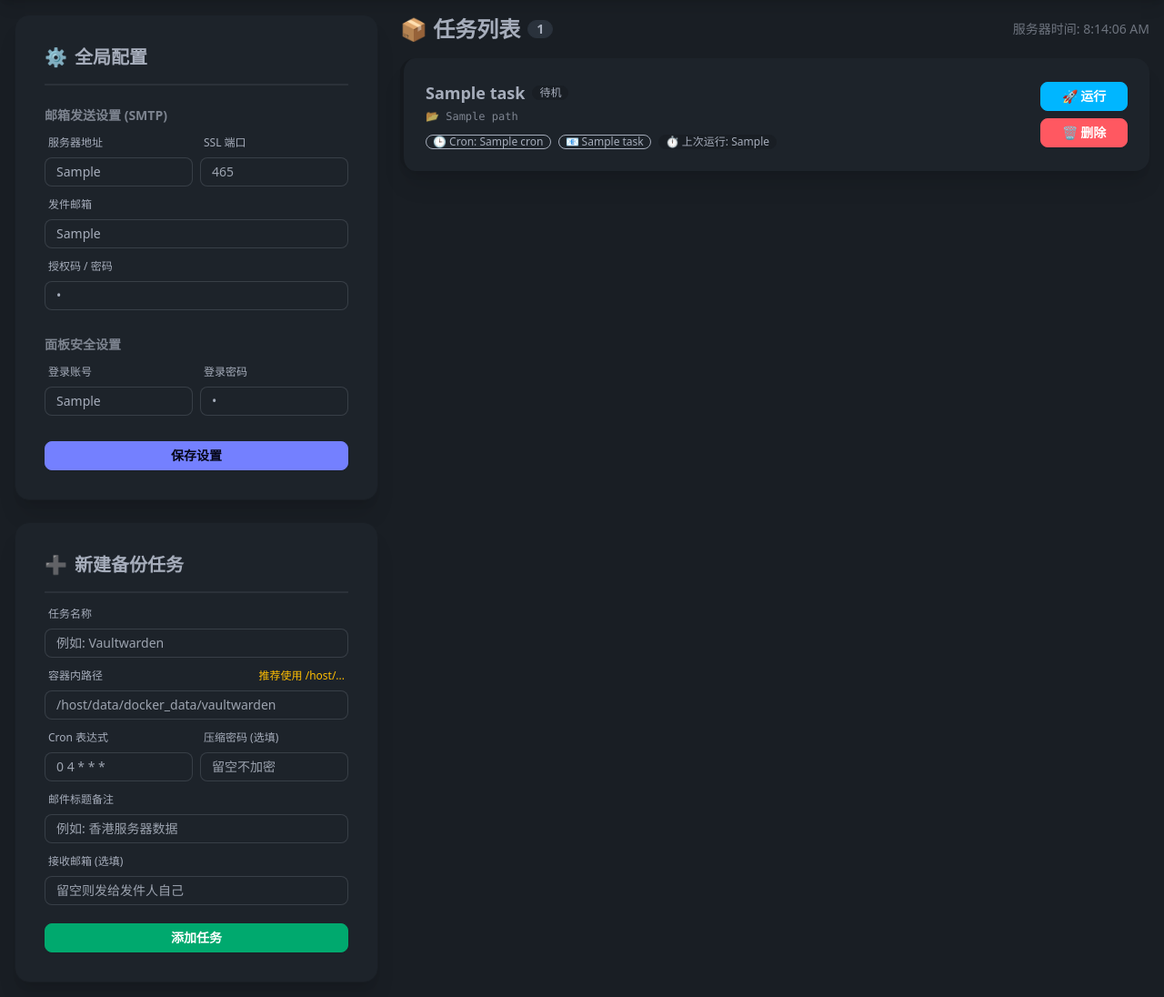
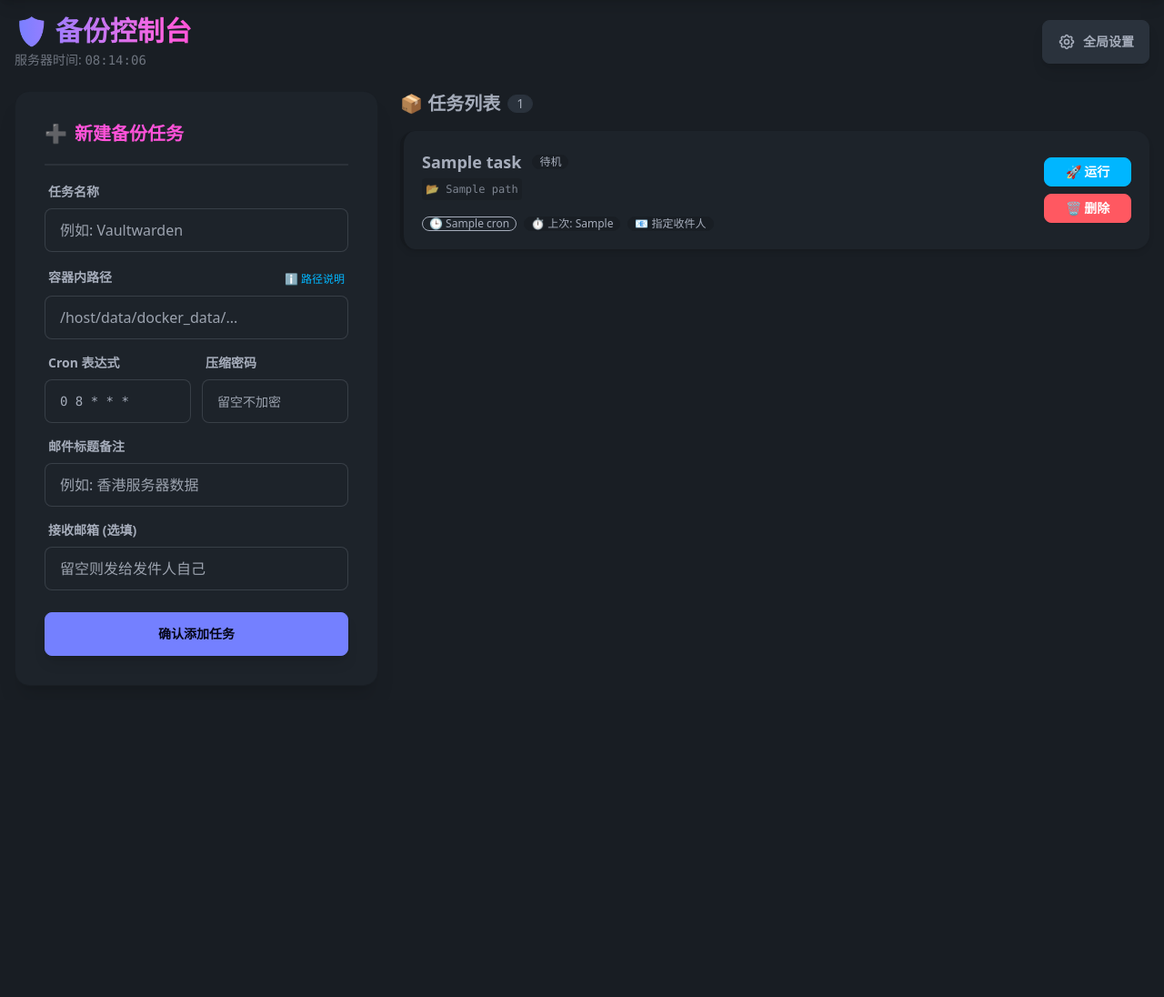
Before and after one commit to workerspages/mail-backup, a FastAPI app: template app/templates/dashboard.html in a window 1280 px wide. Shown: the part 64-1160 px from the top of the page at 91% size. After the commit the page ends 785 px from the top, so only its background shows below. Run offline with FastAPI, Linux system fonts and the light colour scheme; the template is opened without the code that fills it: most values are stand-ins (such as "Sample title", 1, 10 or a date in 2020); parts of the project's set-up code (start-up, migrations or seed data) failed here and were passed over; some libraries are stand-ins or nearby versions.

Commit message:
Update dashboard.html

```diff
--- a/app/templates/dashboard.html
+++ b/app/templates/dashboard.html
@@ -1,30 +1,178 @@
 {% extends "base.html" %}
 {% block content %}
+
+<!-- 顶部导航栏 / 标题区域 -->
+<div class="flex flex-col md:flex-row justify-between items-center mb-6 gap-4">
+    <div>
+        <h1 class="text-3xl font-extrabold bg-clip-text text-transparent bg-gradient-to-r from-primary to-secondary">
+            🛡️ 备份控制台
+        </h1>
+        <p class="text-sm opacity-60 mt-1">
+            服务器时间: <span id="clock" class="font-mono">--:--:--</span>
+        </p>
+    </div>
+
+    <!-- 全局设置按钮 (触发弹窗) -->
+    <button class="btn btn-neutral btn-sm md:btn-md shadow-lg gap-2" onclick="settings_modal.showModal()">
+        <svg xmlns="http://www.w3.org/2000/svg" class="h-5 w-5" fill="none" viewBox="0 0 24 24" stroke="currentColor"><path stroke-linecap="round" stroke-linejoin="round" stroke-width="2" d="M10.325 4.317c.426-1.756 2.924-1.756 3.35 0a1.724 1.724 0 002.573 1.066c1.543-.94 3.31.826 2.37 2.37a1.724 1.724 0 001.065 2.572c1.756.426 1.756 2.924 0 3.35a1.724 1.724 0 00-1.066 2.573c.94 1.543-.826 3.31-2.37 2.37a1.724 1.724 0 00-2.572 1.065c-.426 1.756-2.924 1.756-3.35 0a1.724 1.724 0 00-2.573-1.066c-1.543.94-3.31-.826-2.37-2.37a1.724 1.724 0 00-1.065-2.572c-1.756-.426-1.756-2.924 0-3.35a1.724 1.724 0 001.066-2.573c-.94-1.543.826-3.31 2.37-2.37.996.608 2.296.07 2.572-1.065z" /><path stroke-linecap="round" stroke-linejoin="round" stroke-width="2" d="M15 12a3 3 0 11-6 0 3 3 0 016 0z" /></svg>
+        全局设置
+    </button>
+</div>
+
 <div class="grid grid-cols-1 lg:grid-cols-3 gap-6">
 
-    <!-- 左侧：设置与添加 -->
-    <div class="lg:col-span-1 space-y-6">
+    <!-- 左侧：新建任务 (现在占据左侧主要位置) -->
+    <div class="lg:col-span-1">
+        <div class="card bg-base-100 shadow-xl border border-base-200 sticky top-6">
+            <div class="card-body">
+                <h2 class="card-title flex items-center gap-2 text-secondary">
+                    <span>➕</span> 新建备份任务
+                </h2>
+                <div class="divider my-1"></div>
 
-        <!-- 全局配置卡片 -->
-        <div class="card bg-base-100 shadow-xl border border-base-200">
-            <div class="card-body">
-                <h2 class="card-title flex items-center gap-2">
-                    <span>⚙️</span> 全局配置
-                </h2>
-                <div class="divider my-0"></div>
+                <form action="/task/add" method="post" class="form-control gap-4">
+                    <div>
+                        <label class="label pt-0"><span class="label-text font-bold">任务名称</span></label>
+                        <input type="text" name="name" placeholder="例如: Vaultwarden" class="input input-bordered w-full" required />
+                    </div>
 
-                <form action="/settings/save" method="post" class="form-control gap-3">
-                    <!-- SMTP 设置 -->
-                    <div class="text-sm font-bold opacity-70 mt-2">邮箱发送设置 (SMTP)</div>
+                    <div>
+                        <label class="label pt-0 flex justify-between">
+                            <span class="label-text font-bold">容器内路径</span>
+                            <div class="tooltip tooltip-right" data-tip="建议在 docker-compose 中挂载 /:/host，此处即可填写宿主机真实路径">
+                                <span class="label-text-alt text-info cursor-pointer">ℹ️ 路径说明</span>
+                            </div>
+                        </label>
+                        <input type="text" name="path" placeholder="/host/data/docker_data/..." class="input input-bordered w-full" required />
+                    </div>
 
-                    <div class="grid grid-cols-2 gap-2">
+                    <div class="grid grid-cols-2 gap-3">
                         <div>
+                            <label class="label pt-0"><span class="label-text font-bold">Cron 表达式</span></label>
+                            <!-- 默认值设置为 0 8 * * * -->
+                            <input type="text" name="cron" value="0 8 * * *" class="input input-bordered w-full font-mono text-sm" required />
+                        </div>
+                        <div>
+                            <label class="label pt-0"><span class="label-text font-bold">压缩密码</span></label>
+                            <input type="text" name="zip_password" placeholder="留空不加密" class="input input-bordered w-full text-sm" />
+                        </div>
+                    </div>
+
+                    <div>
+                        <label class="label pt-0"><span class="label-text font-bold">邮件标题备注</span></label>
+                        <input type="text" name="subject" placeholder="例如: 香港服务器数据" class="input input-bordered w-full" required />
+                    </div>
+
+                    <div>
+                        <label class="label pt-0"><span class="label-text font-bold">接收邮箱 (选填)</span></label>
+                        <input type="text" name="to_email" placeholder="留空则发给发件人自己" class="input input-bordered w-full" />
+                    </div>
+
+                    <button class="btn btn-primary mt-2 shadow-lg w-full">
+                        确认添加任务
+                    </button>
+                </form>
+            </div>
+        </div>
+    </div>
+
+    <!-- 右侧：任务列表 -->
+    <div class="lg:col-span-2">
+        <div class="flex items-center gap-2 mb-4">
+            <h2 class="text-xl font-bold">📦 任务列表</h2>
+            <div class="badge badge-neutral">{{ tasks|length }}</div>
+        </div>
+
+        <div class="grid grid-cols-1 gap-4">
+            {% for task in tasks %}
+            <div class="card bg-base-100 shadow-md hover:shadow-xl transition-all duration-200 border-l-4 {% if task.status == '成功' %}border-success{% elif task.status == '失败' %}border-error{% elif task.status == '运行中...' %}border-info{% else %}border-base-300{% endif %}">
+                <div class="card-body p-5">
+                    <div class="flex flex-col md:flex-row justify-between items-start md:items-center gap-4">
+                        <!-- 任务信息 -->
+                        <div class="flex-1 min-w-0">
+                            <div class="flex items-center gap-3">
+                                <h3 class="card-title text-lg">{{ task.name }}</h3>
+                                {% if task.status == '成功' %}
+                                    <span class="badge badge-success badge-sm text-white">成功</span>
+                                {% elif task.status == '失败' %}
+                                    <span class="badge badge-error badge-sm text-white">失败</span>
+                                {% elif task.status == '运行中...' %}
+                                    <span class="loading loading-spinner loading-xs text-info"></span> <span class="text-info text-xs">运行中</span>
+                                {% else %}
+                                    <span class="badge badge-ghost badge-sm">待机</span>
+                                {% endif %}
+                            </div>
+
+                            <div class="text-xs opacity-70 mt-1 font-mono truncate bg-base-200 p-1 rounded inline-block max-w-full" title="{{ task.path }}">
+                                📂 {{ task.path }}
+                            </div>
+
+                            <div class="flex flex-wrap gap-2 mt-3">
+                                <div class="badge badge-outline badge-sm gap-1">
+                                    🕒 {{ task.cron }}
+                                </div>
+                                <div class="badge badge-ghost badge-sm gap-1">
+                                    ⏱️ 上次: {{ task.last_run }}
+                                </div>
+                                {% if task.to_email %}
+                                <div class="badge badge-ghost badge-sm gap-1" title="发给: {{ task.to_email }}">
+                                    📧 指定收件人
+                                </div>
+                                {% endif %}
+                            </div>
+                        </div>
+
+                        <!-- 操作按钮 -->
+                        <div class="flex flex-row md:flex-col gap-2 shrink-0">
+                            <a href="/task/run/{{ task.id }}" class="btn btn-sm btn-info text-white w-24 shadow-sm">
+                                🚀 运行
+                            </a>
+                            <a href="/task/delete/{{ task.id }}" class="btn btn-sm btn-error text-white w-24 shadow-sm" onclick="return confirm('确定要删除这个备份任务吗？')">
+                                🗑️ 删除
+                            </a>
+                        </div>
+                    </div>
+                </div>
+            </div>
+            {% else %}
+            <div class="hero bg-base-100 rounded-box border border-base-200 py-12">
+                <div class="hero-content text-center">
+                    <div class="max-w-md">
+                        <div class="text-6xl mb-4">📭</div>
+                        <h1 class="text-2xl font-bold">暂无任务</h1>
+                        <p class="py-4 opacity-60">列表空空如也，请在左侧添加您的第一个备份任务。</p>
+                    </div>
+                </div>
+            </div>
+            {% endfor %}
+        </div>
+    </div>
+</div>
+
+<!-- ================= 模态框：全局设置 ================= -->
+<dialog id="settings_modal" class="modal modal-bottom sm:modal-middle">
+  <div class="modal-box">
+    <h3 class="font-bold text-lg mb-4 flex items-center gap-2">
+        <span>⚙️</span> 全局配置
+    </h3>
+
+    <form action="/settings/save" method="post">
+        <!-- SMTP 设置 -->
+        <div class="collapse collapse-arrow bg-base-200 mb-2">
+            <input type="checkbox" checked />
+            <div class="collapse-title font-medium">
+                📧 邮箱发送设置 (SMTP)
+            </div>
+            <div class="collapse-content">
+                <div class="form-control gap-3 pt-2">
+                    <div class="grid grid-cols-3 gap-3">
+                        <div class="col-span-2">
                             <label class="label pt-0"><span class="label-text text-xs">服务器地址</span></label>
-                            <input type="text" name="smtp_server" value="{{ settings.smtp_server }}" class="input input-bordered input-sm w-full" placeholder="smtp.qq.com" required />
+                            <input type="text" name="smtp_server" value="{{ settings.smtp_server }}" class="input input-bordered input-sm w-full" required />
                         </div>
                         <div>
                             <label class="label pt-0"><span class="label-text text-xs">SSL 端口</span></label>
-                            <input type="number" name="smtp_port" value="{{ settings.smtp_port }}" class="input input-bordered input-sm w-full" placeholder="465" required />
+                            <input type="number" name="smtp_port" value="{{ settings.smtp_port }}" class="input input-bordered input-sm w-full" required />
                         </div>
                     </div>
 
@@ -37,11 +185,19 @@
                         <label class="label pt-0"><span class="label-text text-xs">授权码 / 密码</span></label>
                         <input type="password" name="smtp_password" value="{{ settings.smtp_password }}" class="input input-bordered input-sm w-full" required />
                     </div>
+                </div>
+            </div>
+        </div>
 
-                    <!-- 面板安全设置 -->
-                    <div class="text-sm font-bold opacity-70 mt-4">面板安全设置</div>
-
-                    <div class="grid grid-cols-2 gap-2">
+        <!-- 安全设置 -->
+        <div class="collapse collapse-arrow bg-base-200 mb-4">
+            <input type="checkbox" />
+            <div class="collapse-title font-medium">
+                🔒 面板安全设置
+            </div>
+            <div class="collapse-content">
+                <div class="form-control gap-3 pt-2">
+                    <div class="grid grid-cols-2 gap-3">
                         <div>
                             <label class="label pt-0"><span class="label-text text-xs">登录账号</span></label>
                             <input type="text" name="admin_user" value="{{ settings.admin_user }}" class="input input-bordered input-sm w-full" required />
@@ -51,140 +207,35 @@
                             <input type="password" name="admin_password" value="{{ settings.admin_password }}" class="input input-bordered input-sm w-full" required />
                         </div>
                     </div>
-
-                    <button class="btn btn-primary btn-sm mt-4">保存设置</button>
-                </form>
+                    <div class="text-xs text-warning mt-2">
+                        提示: 也可在 docker-compose 中通过环境变量修改。
+                    </div>
+                </div>
             </div>
         </div>
 
-        <!-- 新建任务卡片 -->
-        <div class="card bg-base-100 shadow-xl border border-base-200">
-            <div class="card-body">
-                <h2 class="card-title flex items-center gap-2">
-                    <span>➕</span> 新建备份任务
-                </h2>
-                <div class="divider my-0"></div>
-
-                <form action="/task/add" method="post" class="form-control gap-3">
-                    <div>
-                        <label class="label pt-0"><span class="label-text text-xs">任务名称</span></label>
-                        <input type="text" name="name" placeholder="例如: Vaultwarden" class="input input-bordered input-sm w-full" required />
-                    </div>
-
-                    <div>
-                        <label class="label pt-0 flex justify-between">
-                            <span class="label-text text-xs">容器内路径</span>
-                            <span class="label-text-alt text-xs text-warning">推荐使用 /host/...</span>
-                        </label>
-                        <input type="text" name="path" placeholder="/host/data/docker_data/vaultwarden" class="input input-bordered input-sm w-full" required />
-                    </div>
-
-                    <div class="grid grid-cols-2 gap-2">
-                        <div>
-                            <label class="label pt-0"><span class="label-text text-xs">Cron 表达式</span></label>
-                            <input type="text" name="cron" placeholder="0 4 * * *" class="input input-bordered input-sm w-full" required />
-                        </div>
-                        <div>
-                            <label class="label pt-0"><span class="label-text text-xs">压缩密码 (选填)</span></label>
-                            <input type="text" name="zip_password" placeholder="留空不加密" class="input input-bordered input-sm w-full" />
-                        </div>
-                    </div>
-
-                    <div>
-                        <label class="label pt-0"><span class="label-text text-xs">邮件标题备注</span></label>
-                        <input type="text" name="subject" placeholder="例如: 香港服务器数据" class="input input-bordered input-sm w-full" required />
-                    </div>
-
-                    <div>
-                        <label class="label pt-0"><span class="label-text text-xs">接收邮箱 (选填)</span></label>
-                        <input type="text" name="to_email" placeholder="留空则发给发件人自己" class="input input-bordered input-sm w-full" />
-                    </div>
-
-                    <button class="btn btn-success btn-sm mt-2 text-white">添加任务</button>
-                </form>
+        <div class="modal-action justify-between items-center">
+            <p class="text-xs opacity-50">修改后无需重启容器</p>
+            <div class="flex gap-2">
+                <!-- 关闭按钮 (不提交) -->
+                <button type="button" class="btn btn-ghost" onclick="settings_modal.close()">取消</button>
+                <!-- 提交按钮 -->
+                <button class="btn btn-primary">保存设置</button>
             </div>
         </div>
-    </div>
-
-    <!-- 右侧：任务列表 -->
-    <div class="lg:col-span-2">
-        <div class="flex justify-between items-center mb-4">
-            <h2 class="text-2xl font-bold flex items-center gap-2">
-                📦 任务列表 <span class="badge badge-neutral">{{ tasks|length }}</span>
-            </h2>
-            <div class="text-sm opacity-60">
-                服务器时间: <span id="clock">--:--:--</span>
-            </div>
-        </div>
-
-        <div class="grid grid-cols-1 gap-4">
-            {% for task in tasks %}
-            <div class="card bg-base-100 shadow-xl border-l-4 {% if task.status == '成功' %}border-success{% elif task.status == '失败' %}border-error{% elif task.status == '运行中...' %}border-info{% else %}border-base-300{% endif %}">
-                <div class="card-body p-6">
-                    <div class="flex flex-col md:flex-row justify-between items-start md:items-center gap-4">
-                        <!-- 任务信息 -->
-                        <div class="flex-1 min-w-0">
-                            <div class="flex items-center gap-2">
-                                <h3 class="card-title text-lg">{{ task.name }}</h3>
-                                {% if task.status == '成功' %}
-                                    <span class="badge badge-success badge-sm text-white">成功</span>
-                                {% elif task.status == '失败' %}
-                                    <span class="badge badge-error badge-sm text-white">失败</span>
-                                {% elif task.status == '运行中...' %}
-                                    <span class="loading loading-spinner loading-xs text-info"></span> <span class="text-info text-xs">运行中</span>
-                                {% else %}
-                                    <span class="badge badge-ghost badge-sm">待机</span>
-                                {% endif %}
-                            </div>
-
-                            <div class="text-xs opacity-70 mt-1 font-mono truncate" title="{{ task.path }}">
-                                📂 {{ task.path }}
-                            </div>
-
-                            <div class="flex flex-wrap gap-2 mt-3">
-                                <div class="badge badge-outline badge-sm gap-1">
-                                    🕒 Cron: {{ task.cron }}
-                                </div>
-                                <div class="badge badge-outline badge-sm gap-1">
-                                    📧 {{ task.subject }}
-                                </div>
-                                <div class="badge badge-ghost badge-sm gap-1">
-                                    ⏱️ 上次运行: {{ task.last_run }}
-                                </div>
-                            </div>
-                        </div>
-
-                        <!-- 操作按钮 -->
-                        <div class="flex flex-row md:flex-col gap-2 shrink-0">
-                            <a href="/task/run/{{ task.id }}" class="btn btn-sm btn-info text-white w-24">
-                                🚀 运行
-                            </a>
-                            <a href="/task/delete/{{ task.id }}" class="btn btn-sm btn-error text-white w-24" onclick="return confirm('确定要删除这个备份任务吗？')">
-                                🗑️ 删除
-                            </a>
-                        </div>
-                    </div>
-                </div>
-            </div>
-            {% else %}
-            <div class="hero bg-base-100 rounded-box border border-base-200 py-10">
-                <div class="hero-content text-center">
-                    <div class="max-w-md">
-                        <h1 class="text-3xl font-bold opacity-20">📭</h1>
-                        <p class="py-4 opacity-60">暂无备份任务，请在左侧添加第一个任务。</p>
-                    </div>
-                </div>
-            </div>
-            {% endfor %}
-        </div>
-    </div>
-</div>
+    </form>
+  </div>
+  <!-- 点击遮罩层关闭 -->
+  <form method="dialog" class="modal-backdrop">
+    <button>close</button>
+  </form>
+</dialog>
 
 <script>
-    // 简单的时钟显示
+    // 时钟逻辑
     function updateClock() {
         const now = new Date();
-        document.getElementById('clock').innerText = now.toLocaleTimeString();
+        document.getElementById('clock').innerText = now.toLocaleTimeString('zh-CN', { hour12: false });
     }
     setInterval(updateClock, 1000);
     updateClock();
```
